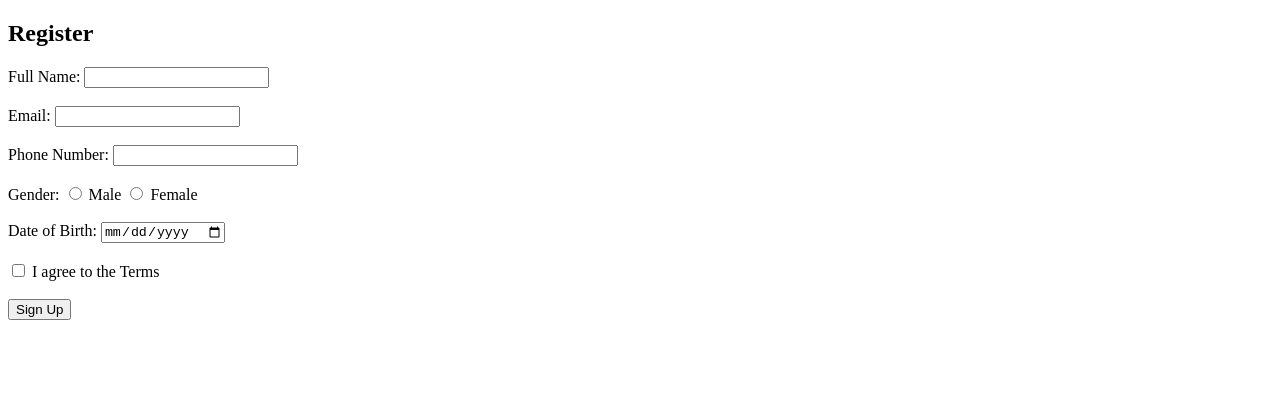
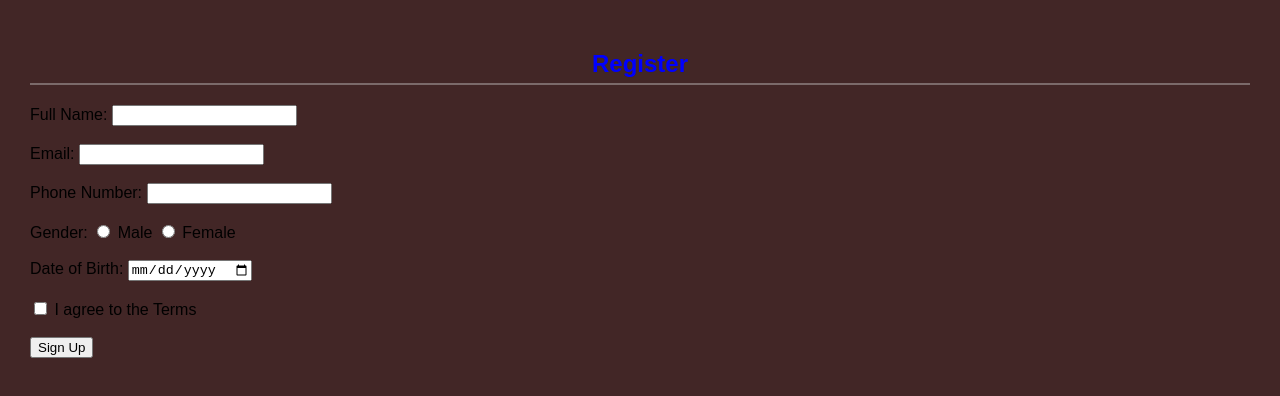
Before and after one commit to 2mayor/footwears, a plain HTML site: page htmlform/index.html in a window 1280 px wide. Drawn offline with Linux system fonts and the light colour scheme; files that its build step writes are made by us from their sources.

Commit message:
add link

```diff
--- a/htmlform/index.html
+++ b/htmlform/index.html
@@ -4,6 +4,7 @@
   <meta charset="UTF-8">
   <meta name="viewport" content="width=device-width, initial-scale=1.0">
   <title>html form</title>
+  <link rel="stylesheet" href="style/styles.css">
 </head>
 <body>
   <form>
```
